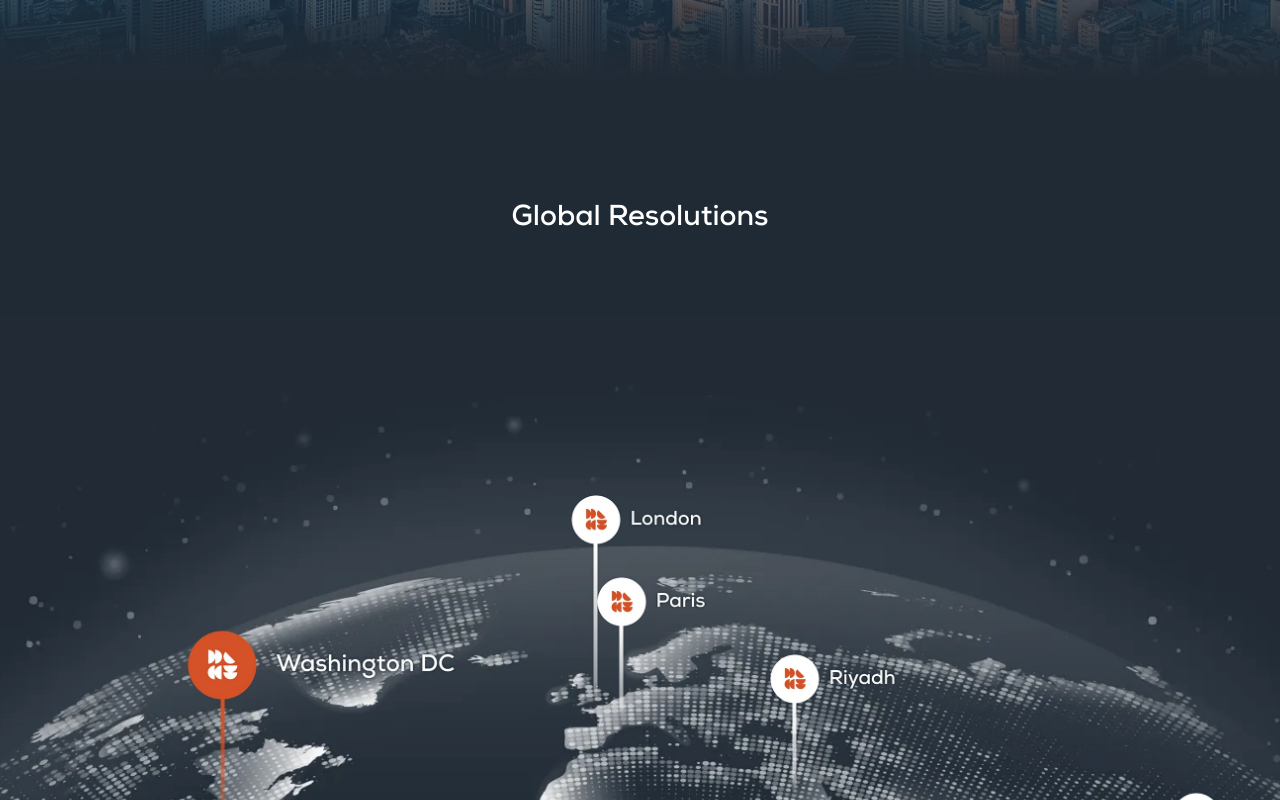
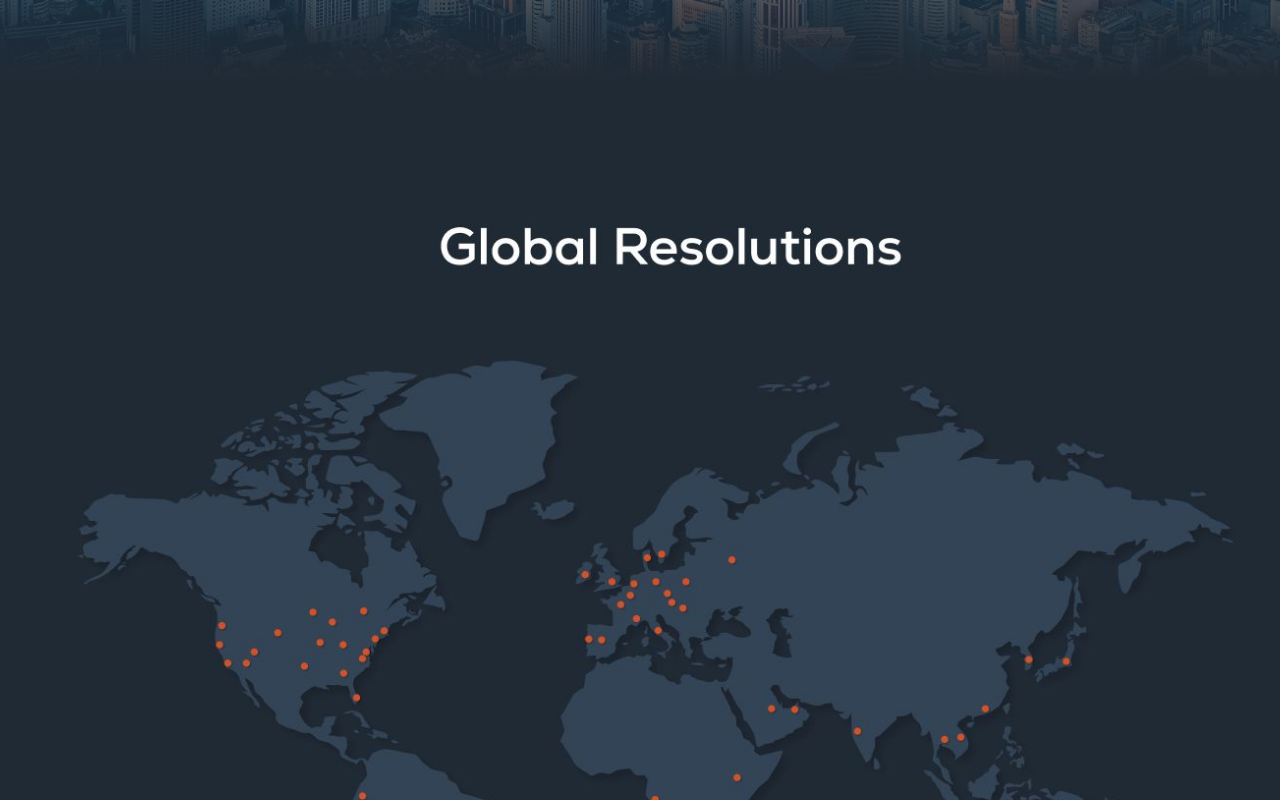
Before and after one commit to Novadigital-fr/ASG, a Nuxt app: page /contact in a window 1280 px wide. Shown: the part 680-1480 px from the top of the page. Built offline with nearby package versions, Linux system fonts and the light colour scheme; what vue-recaptcha-v3 would draw is missing.

Commit message:
update: contact page changes and map image
Co-Authored-By: Claude Sonnet 4.6 <noreply@anthropic.com>

```diff
--- a/pages/contact.vue
+++ b/pages/contact.vue
@@ -35,7 +35,6 @@
       </div>
     </div>
   </div>
-    <h2 class="Worldwide">Global Resolutions</h2>
     <div class="sous-div"></div>
     <div class="offices">
       <div class="sevices">
@@ -173,7 +172,7 @@ margin: 4vh 0;
 .sous-div {
   width: 100%;
   height: 900px;
-  background-image: url("../assets/img/Img_Contact/alexander_strategy_group_contact_map_offices.webp");
+  background-image: url("../public/img/contact/map-contact.jpeg");
   background-size: cover;
   background-position: center;
   background-repeat: no-repeat;
```
Also changed, not shown: public/img/contact/map-contact.jpeg (added).
